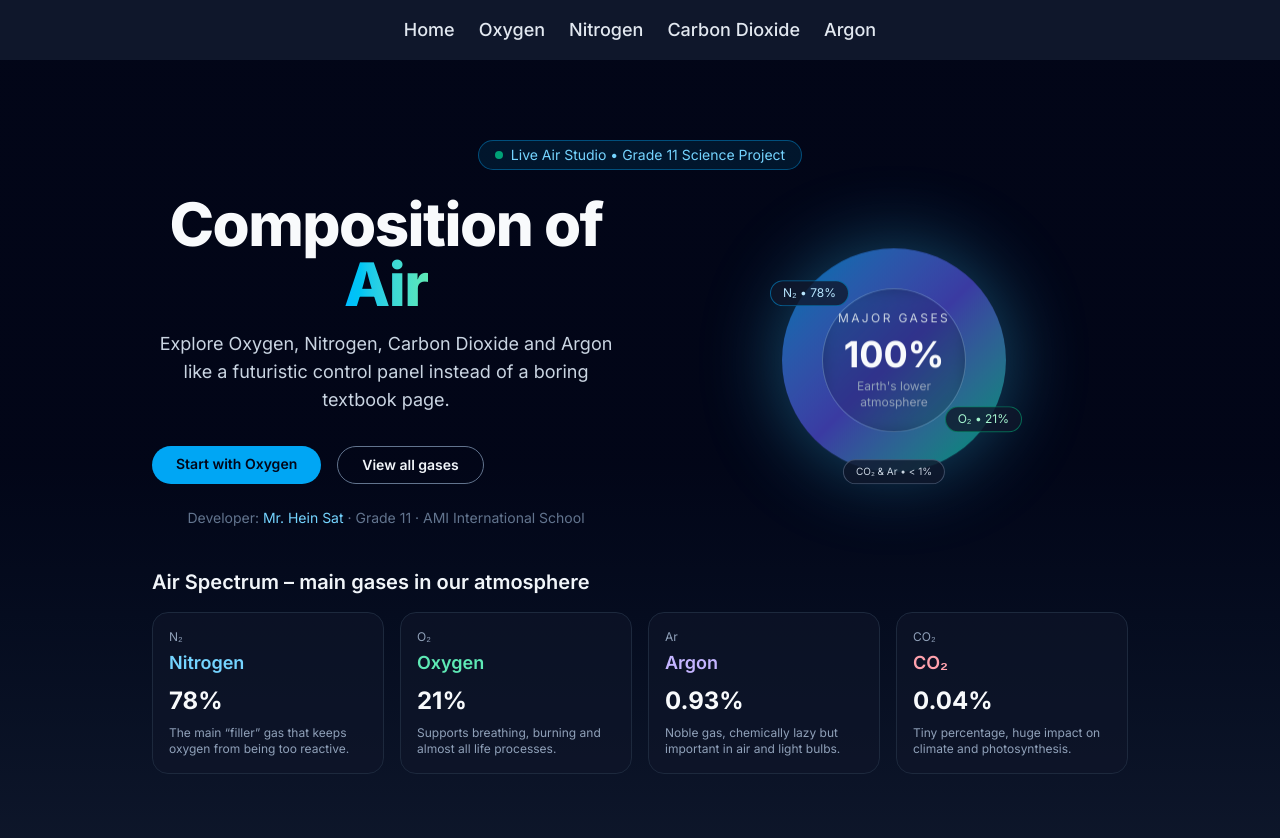
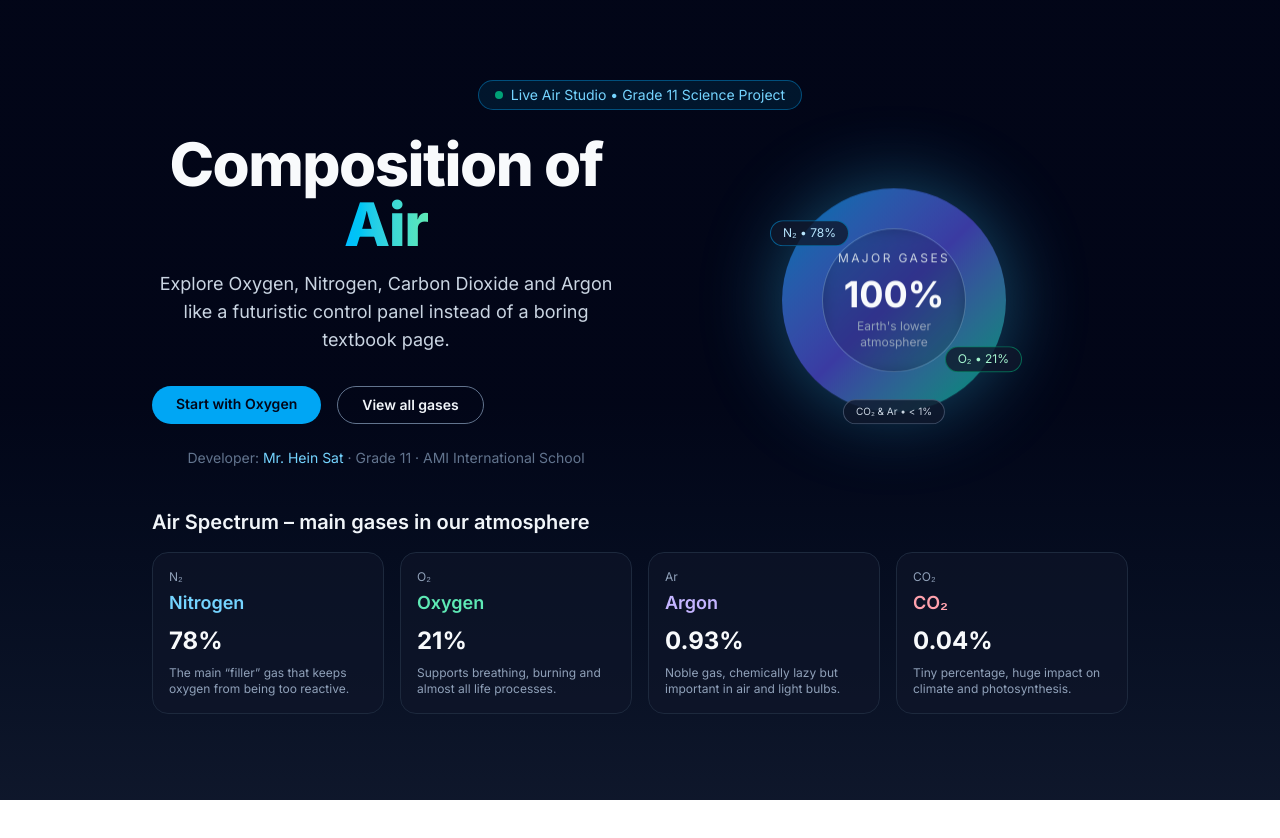
Before and after one commit to heinsat510/composition-of-air, a Next.js app: page / in a window 1280 px wide. Shown: the top 838 px of the page. After the commit the page ends 800 px from the top, so only its background shows below. Built offline with nearby package versions, Linux system fonts and the light colour scheme.

Commit message:
Update layout.tsx
Update layout.tsx with SEO metadata

```diff
--- a/app/layout.tsx
+++ b/app/layout.tsx
@@ -1,13 +1,39 @@
 import type { Metadata } from "next";
 import { Inter } from "next/font/google";
 import "./globals.css";
-import Link from "next/link";
 
 const inter = Inter({ subsets: ["latin"] });
 
 export const metadata: Metadata = {
-  title: "Composition of Air",
-  description: "Air composition interactive website",
+  title: "Composition of Air – Interactive Science Project (Grade 11)",
+  description:
+    "Explore Oxygen, Nitrogen, Carbon Dioxide, and Argon through animations, quizzes, and visual explanations. A Grade-11 interactive science project by Hein Sat.",
+  keywords: [
+    "composition of air",
+    "grade 11 science project",
+    "oxygen nitrogen carbon dioxide argon",
+    "interactive science website",
+    "hein sat project",
+    "air composition explanation",
+    "AMI International School science project"
+  ],
+  openGraph: {
+    title: "Composition of Air – Interactive Science Project",
+    description:
+      "A futuristic, interactive explanation of Earth's atmospheric gases including Oxygen, Nitrogen, CO₂, and Argon.",
+    url: "https://composition-of-air.vercel.app",
+    siteName: "Composition of Air",
+    images: [
+      {
+        url: "/og-image.png",
+        width: 1200,
+        height: 630,
+        alt: "Composition of Air Website"
+      }
+    ],
+    locale: "en_US",
+    type: "website"
+  }
 };
 
 export default function RootLayout({
@@ -17,17 +43,7 @@ export default function RootLayout({
 }) {
   return (
     <html lang="en">
-      <body className={inter.className}>
-        <nav className="w-full py-4 bg-slate-900 text-slate-200 flex gap-6 justify-center text-lg font-medium">
-          <Link href="/">Home</Link>
-          <Link href="/oxygen">Oxygen</Link>
-          <Link href="/nitrogen">Nitrogen</Link>
-          <Link href="/carbon-dioxide">Carbon Dioxide</Link>
-          <Link href="/argon">Argon</Link>
-        </nav>
-
-        {children}
-      </body>
+      <body className={inter.className}>{children}</body>
     </html>
   );
 }
```
